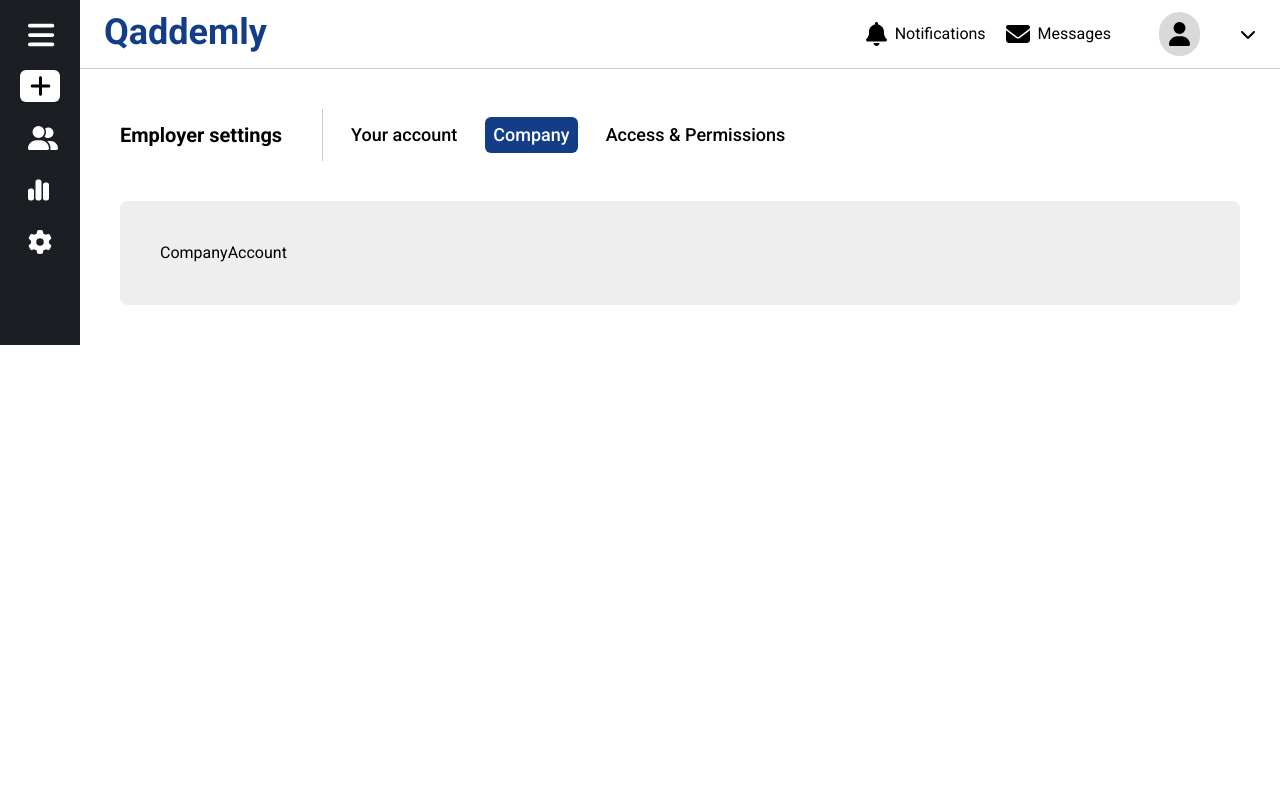
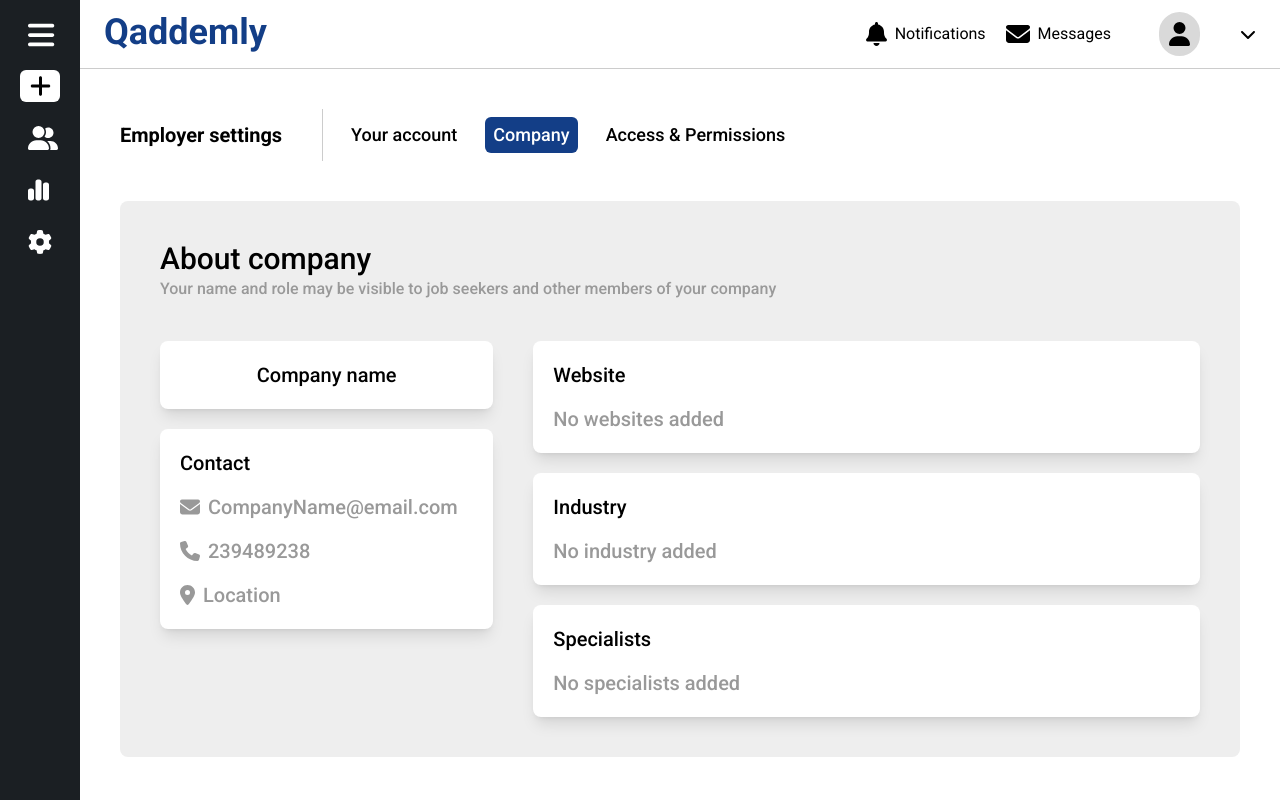
Before and after one commit to Qaddemly/frontend-client, a React (Vite) app: page /employerSettings/companyAccount in a window 1280 px wide. Built offline with nearby package versions, Linux system fonts and the light colour scheme.

Commit message:
create company account page

```diff
--- a/src/components/business account/employer settings/CompanyAccount.tsx
+++ b/src/components/business account/employer settings/CompanyAccount.tsx
@@ -1,5 +1,59 @@
+import { FontAwesomeIcon } from "@fortawesome/react-fontawesome";
+import CardEmployerSettings from "./CardEmployerSettings";
+import {
+  faEnvelope,
+  faLocationDot,
+  faPhone,
+} from "@fortawesome/free-solid-svg-icons";
+
 function CompanyAccount() {
-  return <div>CompanyAccount</div>;
+  return (
+    <div>
+      <div className="font-medium">
+        <p className="text-3xl">About company</p>
+        <p className="text-gray-300">
+          Your name and role may be visible to job seekers and other members of
+          your company
+        </p>
+      </div>
+      <div className="mt-10 flex gap-10">
+        <div className="flex w-1/2 flex-col gap-5">
+          <CardEmployerSettings className="items-center justify-center">
+            <p>Company name</p>
+          </CardEmployerSettings>
+          <CardEmployerSettings>
+            <p>Contact</p>
+            <div className="flex items-center gap-2 text-gray-300">
+              <FontAwesomeIcon icon={faEnvelope} />
+              <p>CompanyName@email.com</p>
+            </div>
+            <div className="flex items-center gap-2 text-gray-300">
+              <FontAwesomeIcon icon={faPhone} />
+              <p>239489238</p>
+            </div>
+            <div className="flex items-center gap-2 text-gray-300">
+              <FontAwesomeIcon icon={faLocationDot} />
+              <p>Location</p>
+            </div>
+          </CardEmployerSettings>
+        </div>
+        <div className="flex w-full flex-col gap-5">
+          <CardEmployerSettings>
+            <p className="text-md font-medium">Website</p>
+            <p className="text-gray-300">No websites added</p>
+          </CardEmployerSettings>
+          <CardEmployerSettings>
+            <p className="text-md font-medium">Industry</p>
+            <p className="text-gray-300">No industry added</p>
+          </CardEmployerSettings>
+          <CardEmployerSettings>
+            <p className="text-md font-medium">Specialists</p>
+            <p className="text-gray-300">No specialists added</p>
+          </CardEmployerSettings>
+        </div>
+      </div>
+    </div>
+  );
 }
 
 export default CompanyAccount;
--- a/src/layout/BusinessLayout.tsx
+++ b/src/layout/BusinessLayout.tsx
@@ -4,7 +4,7 @@ import SideNavBusiness from "../components/business account/SideNavBusiness";
 
 function BusinessLayout({ children }: { children: ReactNode }) {
   return (
-    <div className="flex">
+    <div className="flex min-h-screen">
       <SideNavBusiness />
       <div className="w-full">
         <NavbarBusiness />
```
